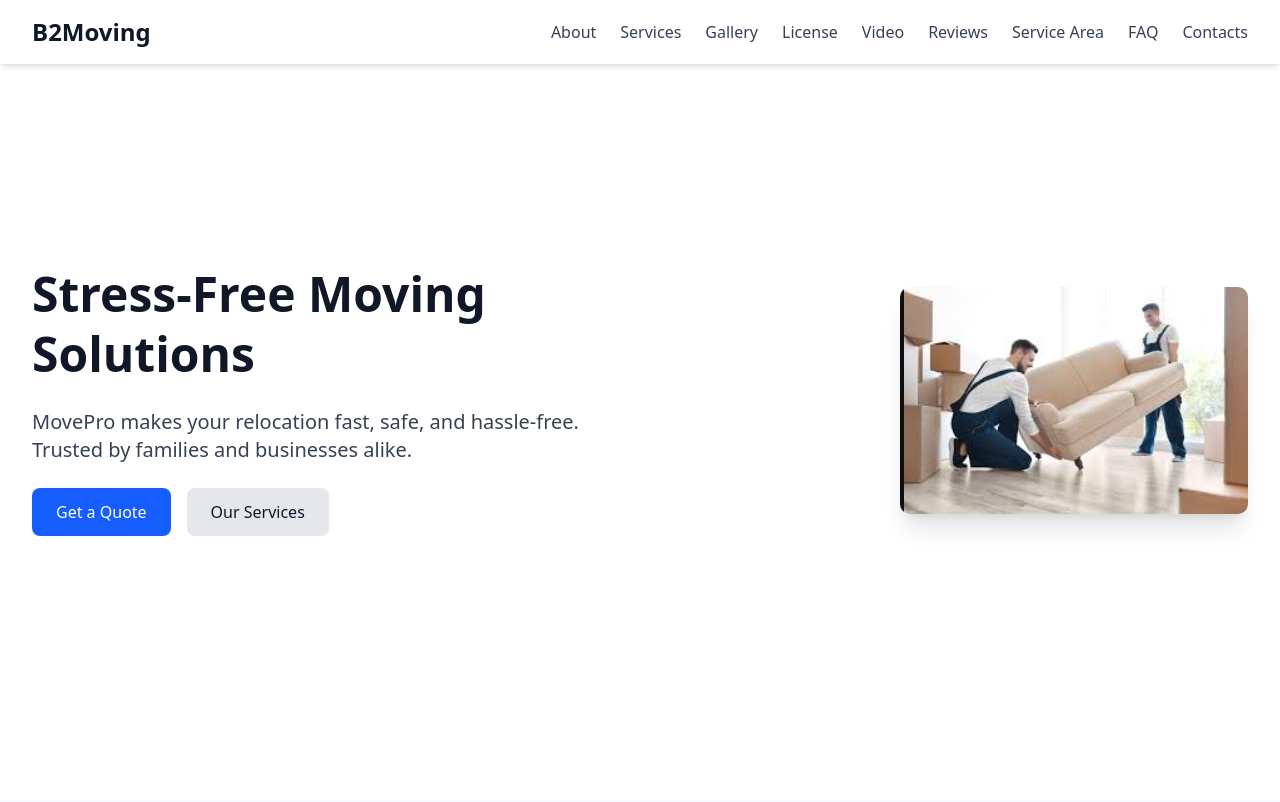
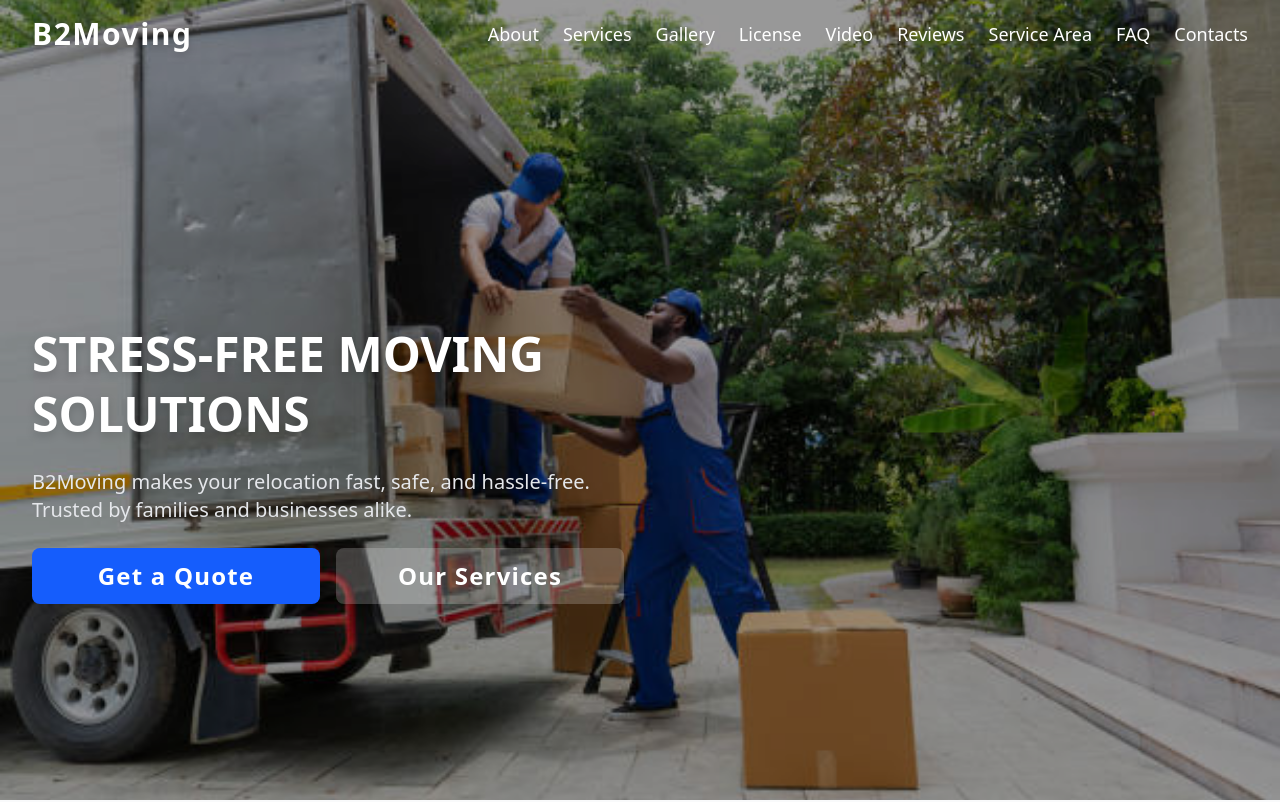
Before and after one commit to Hama-Gama/b2moving, a React (Vite) app: page / in a window 1280 px wide. Shown: the top 802 px of the page. Built offline with nearby package versions, Linux system fonts and the light colour scheme.

Commit message:
updated hero

```diff
--- a/src/components/layout/FloatingQuoteButton.jsx
+++ b/src/components/layout/FloatingQuoteButton.jsx
@@ -1,7 +1,7 @@
 'use client'
 
 import { useEffect, useState } from 'react'
-import { motion, AnimatePresence } from 'motion/react'
+import { motion, AnimatePresence } from 'framer-motion'
 import { Button } from '@/components/ui/button'
 
 const FloatingQuoteButton = () => {
@@ -13,7 +13,6 @@ const FloatingQuoteButton = () => {
 
 		const observer = new IntersectionObserver(
 			([entry]) => {
-				// Если hero видим хотя бы на 30% — скрываем кнопку
 				setVisible(!entry.isIntersecting)
 			},
 			{ threshold: 0.3 }
@@ -31,14 +30,14 @@ const FloatingQuoteButton = () => {
 					animate={{ opacity: 1, y: 0 }}
 					exit={{ opacity: 0, y: 80 }}
 					transition={{ type: 'spring', stiffness: 120, damping: 15 }}
-					className='fixed bottom-6 left-1/2 transform -translate-x-1/2 z-50'
+					className='fixed bottom-0 left-0 w-full sm:bottom-6 sm:left-1/2 sm:-translate-x-1/2 sm:w-auto z-50 px-4 sm:px-0'
 				>
 					<Button
 						asChild
 						size='lg'
-						className='bg-blue-600 hover:bg-blue-700 text-white rounded-full shadow-lg px-8 py-5 flex items-center gap-3 font-bold text-lg'
+						className='w-full sm:w-auto bg-blue-600 hover:bg-blue-700 text-white font-black tracking-wide text-lg py-6 sm:py-5 rounded-none sm:rounded-full shadow-xl transition-all duration-300 active:scale-[0.98]'
 					>
-						<a href='#contacts' className='flex items-center gap-2 tracking-wider font-black'>
+						<a href='#contacts' className='block text-center'>
 							GET A QUOTE
 						</a>
 					</Button>
--- a/src/components/layout/Header.jsx
+++ b/src/components/layout/Header.jsx
@@ -1,9 +1,12 @@
-import { useState } from 'react'
+'use client'
+
+import { useState, useEffect } from 'react'
 import { Sling as Hamburger } from 'hamburger-react'
 import Container from './Container'
 
 const Header = () => {
 	const [isOpen, setIsOpen] = useState(false)
+	const [isScrolled, setIsScrolled] = useState(false)
 
 	const navLinks = [
 		{ id: 'about', label: 'About' },
@@ -17,20 +20,36 @@ const Header = () => {
 		{ id: 'contacts', label: 'Contacts' },
 	]
 
+	// отслеживаем скролл
+	useEffect(() => {
+		const handleScroll = () => setIsScrolled(window.scrollY > 50)
+		window.addEventListener('scroll', handleScroll)
+		return () => window.removeEventListener('scroll', handleScroll)
+	}, [])
+
 	const handleNavClick = id => {
 		const section = document.getElementById(id)
 		if (section) {
 			section.scrollIntoView({ behavior: 'smooth' })
-			setIsOpen(false) // закрываем мобильное меню
+			setIsOpen(false)
 		}
 	}
 
 	return (
-		<header className='bg-white shadow-md fixed w-full z-50'>
+		<header
+			className={`fixed w-full z-50 transition-all duration-300 ${
+				isScrolled ? 'bg-white shadow-md' : 'bg-transparent'
+			}`}
+		>
 			<Container>
 				<div className='flex justify-between items-center py-4'>
 					{/* Logo */}
-					<a href='#hero' className='text-2xl font-bold text-gray-900'>
+					<a
+						href='#hero'
+						className={`text-3xl font-black tracking-wider transition-all duration-300 ${
+							isScrolled ? 'text-gray-900' : 'text-white drop-shadow-lg'
+						}`}
+					>
 						B2Moving
 					</a>
 
@@ -40,7 +59,11 @@ const Header = () => {
 							<button
 								key={link.id}
 								onClick={() => handleNavClick(link.id)}
-								className='text-gray-700 hover:text-blue-600 transition'
+								className={`transition text-lg font-medium ${
+									isScrolled
+										? 'text-gray-700 hover:text-blue-600'
+										: 'text-white hover:text-blue-300'
+								}`}
 							>
 								{link.label}
 							</button>
@@ -48,8 +71,13 @@ const Header = () => {
 					</nav>
 
 					{/* Mobile Hamburger */}
-					<div className='md:hidden'>
-						<Hamburger toggled={isOpen} toggle={setIsOpen} size={24} />
+					<div className='md:hidden flex items-center'>
+						<Hamburger
+							toggled={isOpen}
+							toggle={setIsOpen}
+							size={24}
+							color={isScrolled ? '#1f2937' : '#ffffff'} // белый при прозрачном фоне, тёмный при белом
+						/>
 					</div>
 				</div>
 
--- a/src/sections/Hero.jsx
+++ b/src/sections/Hero.jsx
@@ -5,53 +5,46 @@ const Hero = () => {
 	return (
 		<section
 			id='hero'
-			className='relative bg-white min-h-screen flex items-center'
+			className='relative min-h-screen flex items-center bg-cover bg-center bg-no-repeat'
+			style={{ backgroundImage: "url('/hero-image.jpg')" }}
 		>
+			{/* затемнение фона для читаемости текста */}
+			<div className='absolute inset-0 bg-black/40'></div>
+
 			<Container>
-				<div className='grid md:grid-cols-2 gap-8 items-center'>
+				<div className='relative z-10 grid md:grid-cols-2 gap-8 items-center pt-24 md:pt-32'>
 					{/* Text Content */}
 					<motion.div
 						initial={{ opacity: 0, x: -50 }}
 						animate={{ opacity: 1, x: 0 }}
 						transition={{ duration: 0.8 }}
-						className='space-y-6'
+						className='space-y-6 text-white'
 					>
-						<h1 className='text-4xl md:text-5xl font-bold text-gray-900 leading-tight'>
-							Stress-Free Moving Solutions
+						<h1 className='text-6xl md:text-5xl font-extrabold leading-tight drop-shadow-lg'>
+							STRESS-FREE MOVING SOLUTIONS
 						</h1>
-						<p className='text-gray-700 text-lg md:text-xl'>
-							MovePro makes your relocation fast, safe, and hassle-free. Trusted
-							by families and businesses alike.
+						<p className='text-lg md:text-xl text-gray-200'>
+							B2Moving makes your relocation fast, safe, and hassle-free.
+							Trusted by families and businesses alike.
 						</p>
-						<div className='flex space-x-4'>
+						<div className='flex flex-col sm:flex-row gap-4 w-full sm:w-auto'>
 							<a
 								href='#contacts'
-								className='bg-blue-600 text-white px-6 py-3 rounded-md hover:bg-blue-700 transition'
+								className='flex-1 text-center bg-blue-600 text-white px-6 py-3 rounded-md hover:bg-blue-700 transition font-bold text-2xl tracking-wider'
 							>
 								Get a Quote
 							</a>
 							<a
 								href='#services'
-								className='bg-gray-200 text-gray-900 px-6 py-3 rounded-md hover:bg-gray-300 transition'
+								className='flex-1 text-center bg-white/20 text-white px-6 py-3 rounded-md hover:bg-white/30 transition font-bold text-2xl tracking-wider'
 							>
 								Our Services
 							</a>
 						</div>
 					</motion.div>
 
-					{/* Image */}
-					<motion.div
-						initial={{ opacity: 0, x: 50 }}
-						animate={{ opacity: 1, x: 0 }}
-						transition={{ duration: 0.8 }}
-						className='w-full flex justify-center md:justify-end'
-					>
-						<img
-							src='/gallery1.jpg'
-							alt='Professional movers in action'
-							className='rounded-lg shadow-xl max-w-full h-auto'
-						/>
-					</motion.div>
+					{/* Optionally — пустой блок справа для визуального баланса */}
+					<div className='hidden md:block'></div>
 				</div>
 			</Container>
 		</section>
```
Also changed, not shown: public/hero-image.jpg (added).
